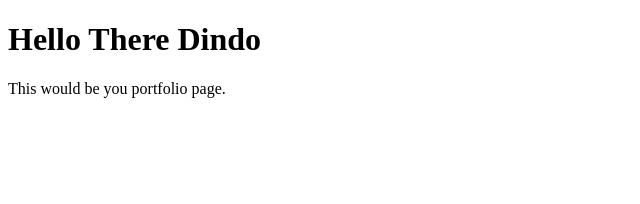
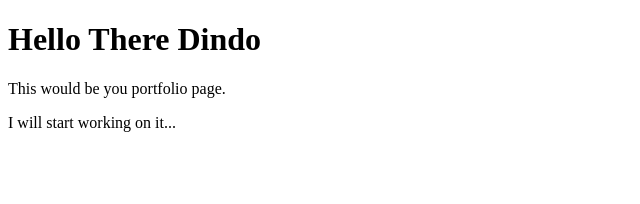
Before and after one commit to dindoquitor/Portfolio, a Vue app: page / in a window 1280 px wide. Shown: the top 204 px of the page, without its empty margins (0-640 px from the left). Built offline with nearby package versions, Linux system fonts and the light colour scheme.

Commit message:
Edit the Home.

```diff
--- a/src/views/HomeView.vue
+++ b/src/views/HomeView.vue
@@ -5,5 +5,6 @@
   <main>
     <h1>Hello There Dindo</h1>
     <p>This would be you portfolio page.</p>
+    <p>I will start working on it...</p>
   </main>
 </template>
```
